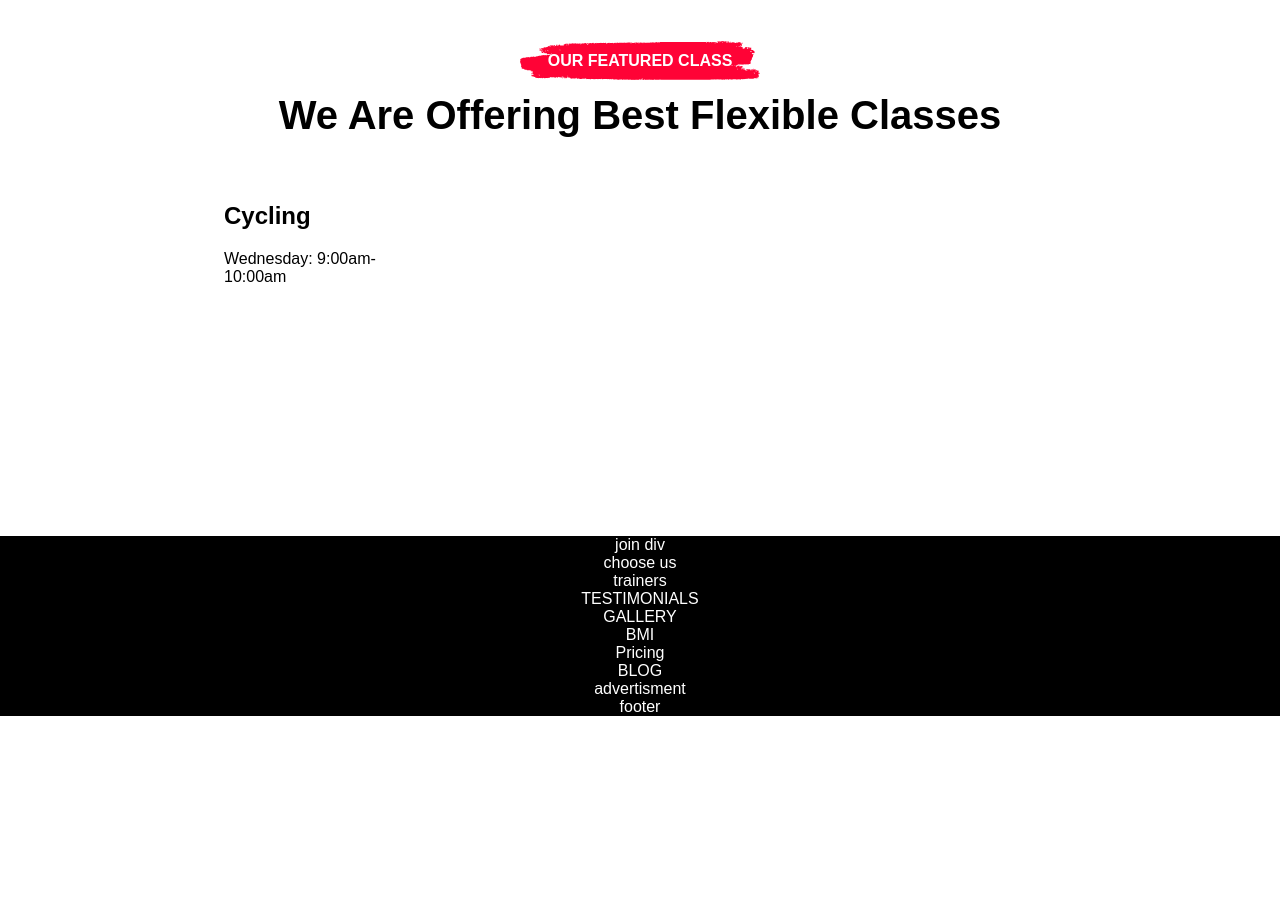
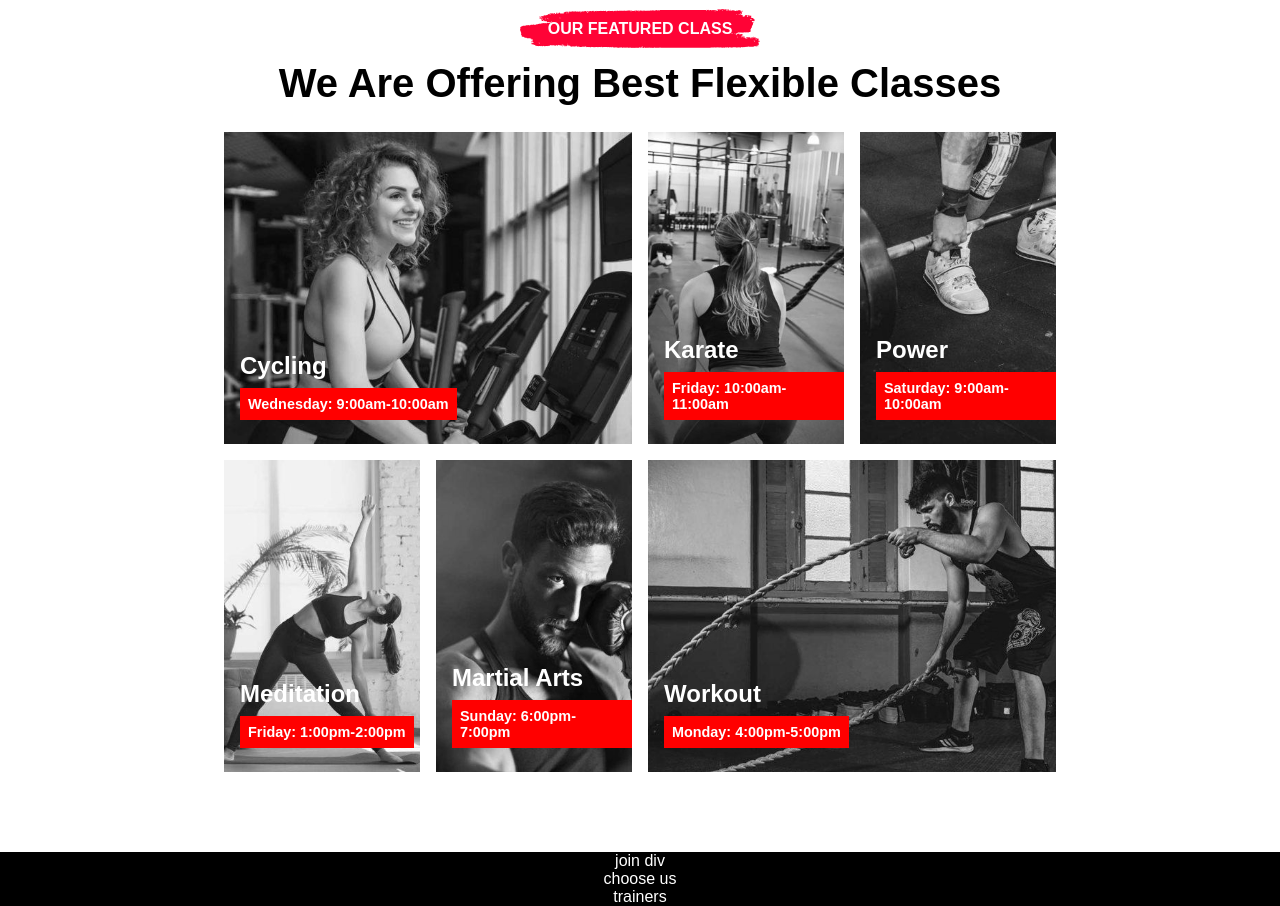
Before and after one commit to PawelWydra/Gymate-main, a React (Create React App) app: page / in a window 1280 px wide. Shown: the part 1880-2786 px from the top of the page. Before the commit the page ends 2596 px from the top, so only its background shows below. Built offline with nearby package versions, Linux system fonts and the light colour scheme.

Commit message:
add greyscale effect

```diff
--- a/src/components/classes/classes.css
+++ b/src/components/classes/classes.css
@@ -25,7 +25,6 @@
   justify-content: center;
 }
 
-
 .redBg {
   position: absolute;
   width: 15rem;
@@ -39,12 +38,14 @@
 }
 
 .classes-image-grid {
-    display: grid;
-    grid-template-columns: repeat(4, 1fr);
-    grid-template-rows: repeat(2, 1fr);
-    gap: 16px;
+  display: grid;
+  grid-template-columns: repeat(4, 1fr);
+  grid-template-rows: repeat(2, 1fr);
+  gap: 1rem;
+  height: 40rem;
 }
 
-.classes-image-grid:first-child, .classes-image-grid:last-child  {
+.classes-image-grid :first-child,
+.classes-image-grid :last-child {
   grid-column: span 2;
 }
--- a/src/components/classes/classes.jsx
+++ b/src/components/classes/classes.jsx
@@ -1,5 +1,21 @@
 import "./classes.css";
 import redBg from "../../images/choose-us/title-bg.svg";
+import GridItem from "./grid-item/grid-item";
+import cycling from "../../images/classes/cycling.jpg";
+import karate from "../../images/classes/karate.jpg";
+import powerLifting from "../../images/classes/powerlifting.jpg";
+import meditation from "../../images/classes/meditation.jpg";
+import mma from "../../images/classes/mma.jpg";
+import workout from "../../images/classes/workout.jpg";
+
+const gridItems = [
+  ["Cycling", "Wednesday: 9:00am-10:00am", cycling],
+  ["Karate", "Friday: 10:00am-11:00am", karate],
+  ["Power", "Saturday: 9:00am-10:00am", powerLifting],
+  ["Meditation", "Friday: 1:00pm-2:00pm", meditation],
+  ["Martial Arts", "Sunday: 6:00pm-7:00pm", mma],
+  ["Workout", "Monday: 4:00pm-5:00pm", workout],
+];
 
 function Classes() {
   return (
@@ -11,17 +27,14 @@ function Classes() {
         </div>
         <h1>We Are Offering Best Flexible Classes</h1>
         <div className="classes-image-grid">
-          <div className="classes-image-item">
-            <div className="classes-icon-container">
-              <img src="" alt="" />
-            </div>
-            <div className="classes-description-container">
-              <h2>Cycling</h2>
-              <div className="classes-date-container">
-                <p>Wednesday: 9:00am-10:00am</p>
-              </div>
-            </div>
-          </div>
+          {gridItems.map(([activity, time, backgroundImage], index) => (
+            <GridItem
+              key={index}
+              activity={activity}
+              time={time}
+              backgroundImage={backgroundImage}
+            />
+          ))}
         </div>
       </div>
     </div>
--- a/src/components/classes/grid-item/grid-item.css
+++ b/src/components/classes/grid-item/grid-item.css
@@ -0,0 +1,34 @@
+p {
+  margin: 0;
+  padding: 0;
+}
+
+h1, h2,h3, h4, h5, h6 {}
+
+.image-item-wrapper {
+  position: relative;
+  color: #fff;
+}
+
+.classes-image-item {
+  width: 100%;
+  height: 100%;
+  filter: grayscale(100%);
+}
+
+.classes-description-container {
+  position: absolute;
+  bottom: 1.5rem;
+  left: 1rem;
+}
+
+.classes-description-container h2 {
+  margin: 0.5rem 0;
+}
+
+.classes-date-container {
+  background-color: red;
+  font-weight: bold;
+  font-size: 0.9rem;
+  padding: 0.5rem;
+}
--- a/src/components/classes/grid-item/grid-item.jsx
+++ b/src/components/classes/grid-item/grid-item.jsx
@@ -1,17 +1,26 @@
-import './grid-item.css';
+import "./grid-item.css";
 
 function GridItem(props) {
-    return ( <div className="classes-image-item">
-    <div className="classes-icon-container">
-      <img src="" alt="" />
-    </div>
-    <div className="classes-description-container">
-      <h2>{props.title}</h2>
-      <div className="classes-date-container">
-        <p>{props.date}</p>
+  const { backgroundImage } = props;
+
+  const containerStyle = {
+    background: `url(${backgroundImage}) top/cover no-repeat`,
+  };
+
+  return (
+    <div className="image-item-wrapper">
+      <div style={containerStyle} className="classes-image-item"></div>
+      <div className="classes-icon-container">
+        <img src="" alt="" />
+      </div>
+      <div className="classes-description-container">
+        <h2>{props.activity}</h2>
+        <div className="classes-date-container">
+          <p>{props.time}</p>
+        </div>
       </div>
     </div>
-  </div> );
+  );
 }
 
 export default GridItem;
--- a/src/components/title/title.css
+++ b/src/components/title/title.css
@@ -26,7 +26,7 @@
 .title-item p {
   position: absolute;
   left: 2rem;
-  top: -3.5rem;
+  top: -2.5rem;
   font-size: 1.2rem;
   z-index: 1;
   color: black;
--- a/src/index.css
+++ b/src/index.css
@@ -2,6 +2,11 @@ body {
   margin: 0;
   padding: 0;
   font-family: Montserrat, sans-serif;
+}
+
+p {
+  margin: 0;
+  padding: 0;
 }
 
 #root {
```
Also changed, not shown: src/app.css (line endings or trailing spaces).
